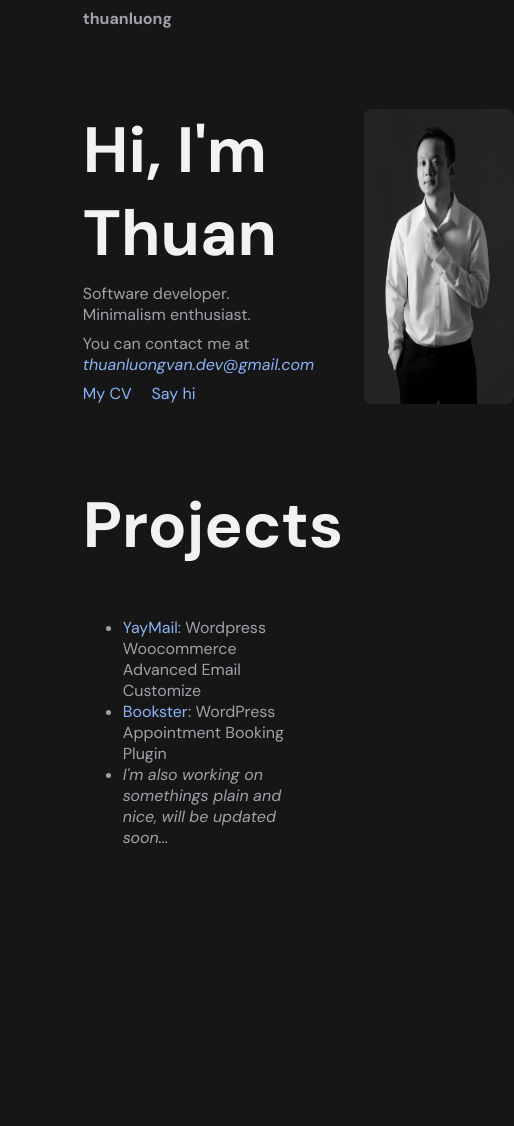
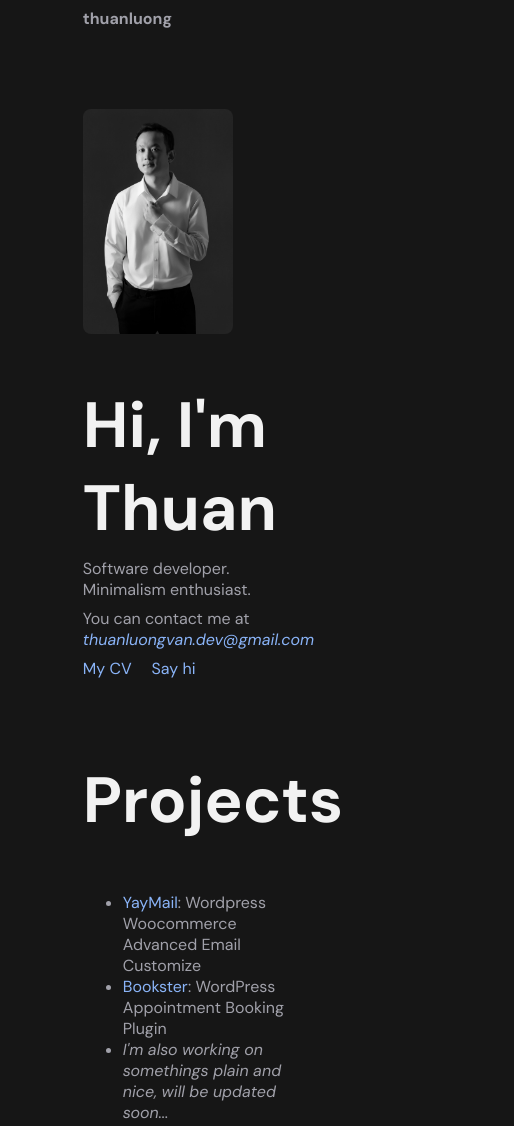
Before and after one commit to thuanluongvan/thuanluongvan.github.io, an Astro site: page / in a window 390 px wide. Shown: the whole page, 514 px wide, since content can reach past the window. Before the commit the page ends 856 px from the top, so only its background shows below. Built offline with nearby package versions, Linux system fonts and the light colour scheme; Astro itself is replaced by a stand-in of ours.

Commit message:
fix responsive

```diff
--- a/src/pages/index.astro
+++ b/src/pages/index.astro
@@ -43,6 +43,12 @@
       }
     }
   }
+
+  @media (max-width: 768px) {
+    .hero {
+      flex-flow: column-reverse;
+    }
+  }
 </style>
 <html lang="en">
   <head>
@@ -66,7 +72,7 @@
       </nav>
     </header>
     <main style="display: flex; flex-flow: column; gap: 5rem;">
-      <section>
+      <section class="hero" style="display: flex; align-items: flex-start;">
         <div
           style="display: flex; flex-flow: column; align-items: start; gap: 0.5rem;"
         >
@@ -89,9 +95,7 @@
         <img
           src="/images/portrait.jpg"
           alt="Portrait"
-          width="150"
-          height="auto"
-          style="border-radius: 0.5rem;"
+          style="max-width: 150px; border-radius: 0.5rem;"
         />
       </section>
 
```
